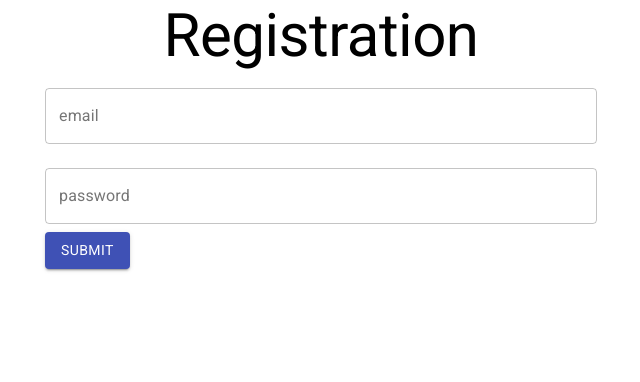
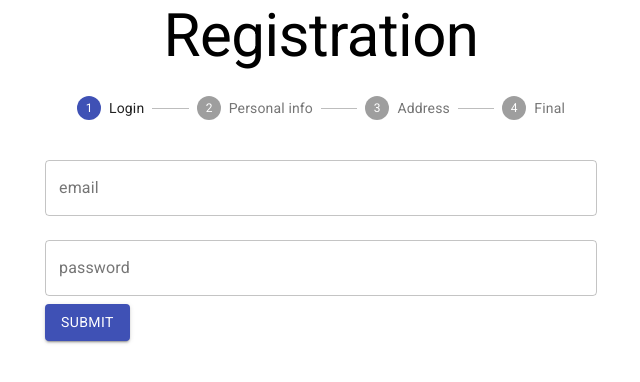
Before and after one commit to Felipe-Borba/alura-reactjs, a React (Create React App) app: page / in a window 1280 px wide. Shown: the top 382 px of the page, without its empty margins (319-959 px from the left). Built offline with nearby package versions, Linux system fonts and the light colour scheme.

Commit message:
03-05 stepper

```diff
--- a/src/components/SubscribeForm/SubscribeForm.jsx
+++ b/src/components/SubscribeForm/SubscribeForm.jsx
@@ -1,3 +1,4 @@
+import { Step, StepLabel, Stepper, Typography } from '@material-ui/core';
 import React, { useEffect, useState } from 'react';
 import Address from './Address';
 import PersonalData from './PersonalData';
@@ -10,15 +11,18 @@ function SubscribeForm({ submitForm }) {
     const pages = [
         <UserData nextStep={collectData} />,
         <PersonalData nextStep={collectData} />,
-        <Address nextStep={collectData} />
+        <Address nextStep={collectData} />,
+        <Typography variant='h5'>thanks for subscribing</Typography>
     ];
 
     useEffect(() => {
-        console.log(formData);
+        if (currentStep === pages.length - 1) {
+            submitForm(formData);
+        }
     });
 
     function collectData(data) {
-        setFormData({...formData, ...data});
+        setFormData({ ...formData, ...data });
         nextStep();
     }
 
@@ -28,6 +32,12 @@ function SubscribeForm({ submitForm }) {
 
     return (
         <>
+            <Stepper activeStep={currentStep}>
+                <Step><StepLabel>Login</StepLabel></Step>
+                <Step><StepLabel>Personal info</StepLabel></Step>
+                <Step><StepLabel>Address</StepLabel></Step>
+                <Step><StepLabel>Final</StepLabel></Step>
+            </Stepper>
             {pages[currentStep]}
         </>
     );
```
